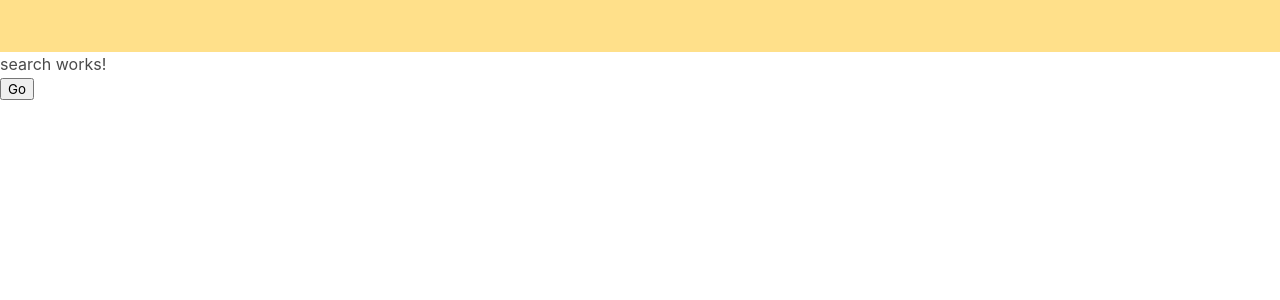
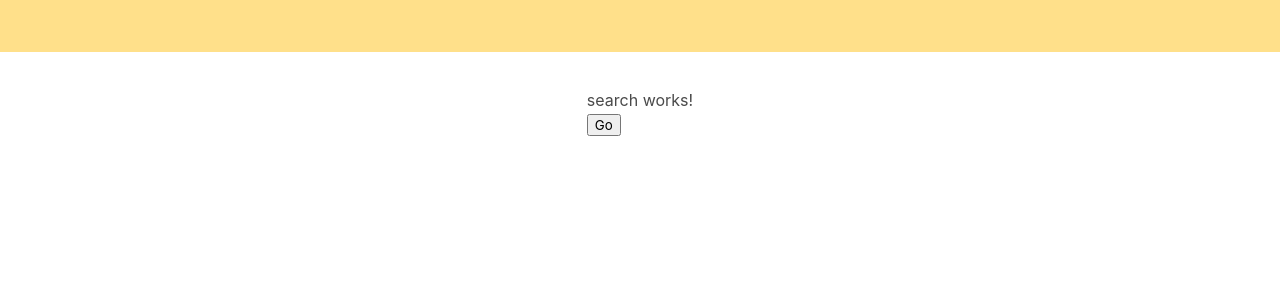
Before and after one commit to IvanBodnar/favogit, an Angular app: page / in a window 1280 px wide. Shown: the top 300 px of the page. Built offline with nearby package versions, Linux system fonts and the light colour scheme.

Commit message:
Styles para main-container (grid)

```diff
--- a/src/app/app.component.css
+++ b/src/app/app.component.css
@@ -0,0 +1,9 @@
+
+.main-container {
+  height: 100%;
+  display: grid;
+  grid-gap: 20px;
+  grid-template-rows: 15% auto;
+  align-items: center;
+  justify-items: center;
+}
```
